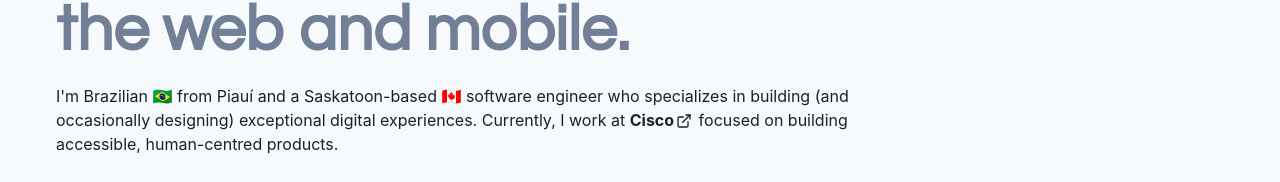
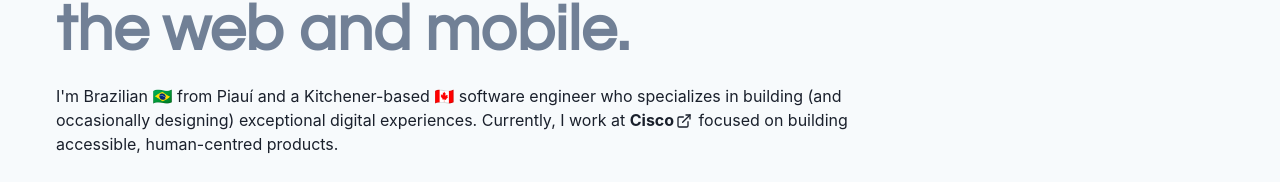
Before and after one commit to candidosales/personal-blog, a Next.js app: page / in a window 1280 px wide. Shown: the part 430-612 px from the top of the page. Built offline with nearby package versions, Linux system fonts and the light colour scheme.

Commit message:
update address

```diff
--- a/locales/en-US.js
+++ b/locales/en-US.js
@@ -7,7 +7,7 @@ export default {
     buildThings: "I build things for",
     webAndMobile: "the web and mobile.",
     imBrazilian:
-      "I'm Brazilian 🇧🇷 from Piauí and a Saskatoon-based 🇨🇦  software engineer who specializes in building (and occasionally designing) exceptional digital experiences. Currently, I work at",
+      "I'm Brazilian 🇧🇷 from Piauí and a Kitchener-based 🇨🇦  software engineer who specializes in building (and occasionally designing) exceptional digital experiences. Currently, I work at",
     company: "Cisco",
     focusedOnBuilding:
       "focused on building accessible, human-centred products.",
--- a/locales/pt-BR.js
+++ b/locales/pt-BR.js
@@ -7,7 +7,7 @@ export default {
     buildThings: "Eu construo coisas para",
     webAndMobile: "a web e mobile.",
     imBrazilian:
-      "Sou brasileiro 🇧🇷 do Piauí e engenheiro de software baseado em Saskatoon 🇨🇦  especializado em criar (e ocasionalmente projetar) experiências digitais excepcionais. Atualmente, trabalho na",
+      "Sou brasileiro 🇧🇷 do Piauí e engenheiro de software baseado em Kitchener 🇨🇦  especializado em criar (e ocasionalmente projetar) experiências digitais excepcionais. Atualmente, trabalho na",
     company: "Cisco",
     focusedOnBuilding:
       "focada na construção de produtos acessíveis e centrados no ser humano.",
```
